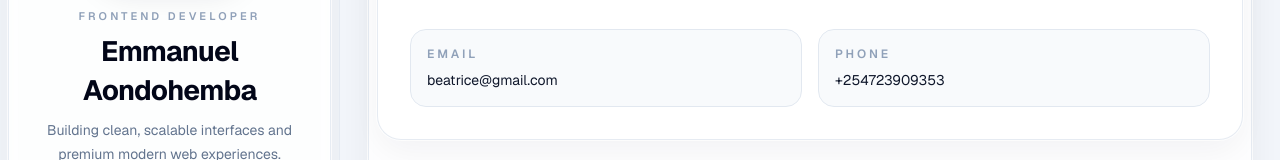
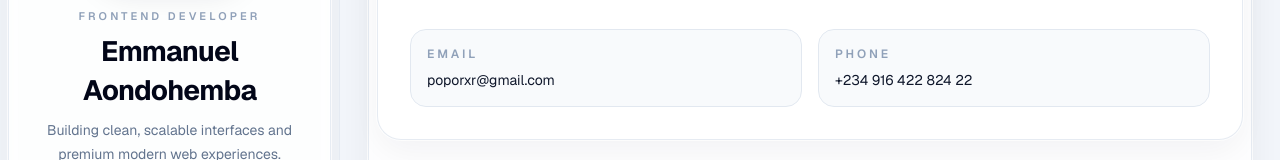
Before and after one commit to Poporxr/my-portfolio, a Next.js app: page /contact in a window 1280 px wide. Shown: the part 254-414 px from the top of the page. Built offline with nearby package versions, Linux system fonts and the light colour scheme.

Commit message:
changed the contact icon n info

```diff
--- a/app/(portfolio)/contact/page.tsx
+++ b/app/(portfolio)/contact/page.tsx
@@ -11,11 +11,11 @@ export default function ContactPage() {
         <div className="grid gap-4 sm:grid-cols-2">
           <div className="rounded-2xl border border-slate-200 bg-slate-50 p-4 dark:border-white/8 dark:bg-zinc-800/65">
             <p className="text-xs font-semibold uppercase tracking-[0.24em] text-slate-400 dark:text-zinc-500">Email</p>
-            <p className="mt-2 text-sm text-slate-900 dark:text-zinc-100">beatrice@gmail.com</p>
+            <p className="mt-2 text-sm text-slate-900 dark:text-zinc-100">poporxr@gmail.com</p>
           </div>
           <div className="rounded-2xl border border-slate-200 bg-slate-50 p-4 dark:border-white/8 dark:bg-zinc-800/65">
             <p className="text-xs font-semibold uppercase tracking-[0.24em] text-slate-400 dark:text-zinc-500">Phone</p>
-            <p className="mt-2 text-sm text-slate-900 dark:text-zinc-100">+254723909353</p>
+            <p className="mt-2 text-sm text-slate-900 dark:text-zinc-100">+234 916 422 824 22</p>
           </div>
         </div>
       </PageSection>
--- a/components/NavigationTabs.tsx
+++ b/components/NavigationTabs.tsx
@@ -2,13 +2,13 @@
 
 import Link from "next/link";
 import { usePathname } from "next/navigation";
-import { Home, FileText, Briefcase, Mail } from "lucide-react";
+import { Home, FileText, Briefcase, Mail, UserStar } from "lucide-react";
 
 const tabs = [
   { href: "/", match: "/", label: "Home", icon: Home },
   { href: "/resume", match: "/resume", label: "Resume", icon: FileText },
   { href: "/work", match: "/work", label: "Work", icon: Briefcase },
-  { href: "/contact", match: "/contact", label: "Contact", icon: Mail },
+  { href: "/contact", match: "/contact", label: "Contact", icon: UserStar },
 ];
 
 const NavigationTabs = () => {
```
